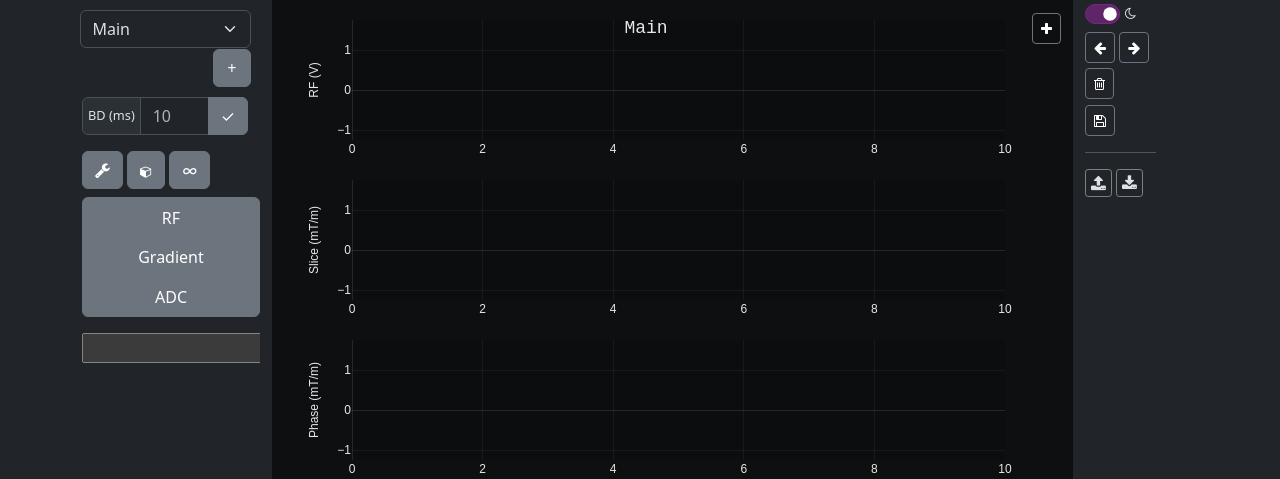
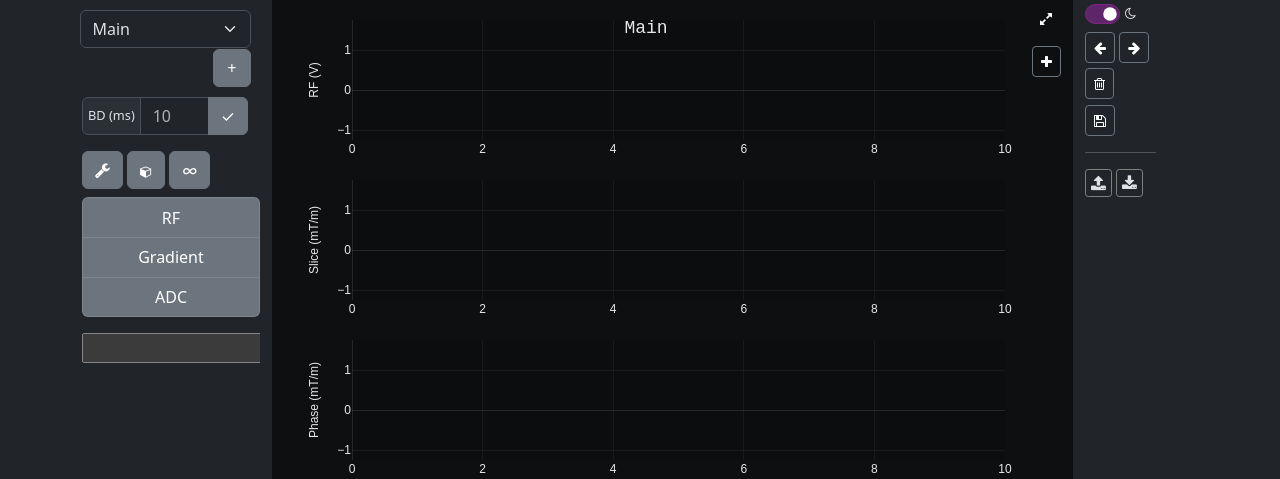
Before and after one commit to mtrk-dev/mtrk_designer_gui, a Flask app: page / in a window 1280 px wide. Shown: the top 479 px of the page. Run offline with Flask 3, Linux system fonts and the light colour scheme; some libraries are stand-ins or nearby versions.

Commit message:
add maximizing/minimizing window for plot

```diff
--- a/app/static/index.css
+++ b/app/static/index.css
@@ -57,6 +57,13 @@
     font-size: 14px;
     background: transparent;
     margin-top: 15%;
+}
+
+#plot-size-btn {
+    font-size: 14px;
+    background: transparent;
+    margin-top: 15%;
+    border: none;
 }
 
 #saved-msg {
@@ -137,6 +144,10 @@
     padding-right: 0px;
 }
 
+#object-btns-group button {
+    border-color: #ffffff1f;
+}
+
 #blockDurationSpan {
     font-size: 0.8rem;
     padding-left: 3%;
--- a/app/static/index.js
+++ b/app/static/index.js
@@ -1102,6 +1102,17 @@ $(document).on("click", ".event-btn", function () {
     $('#eventsModal').modal('toggle');
 })
 
+// Add click handler the plot size button.
+$(document).on("click", "#plot-size-btn", function () {
+    if ($("#leftSidebar").is(":visible")) {
+        maximize_plot_area();
+        $("#plot-size-icon").removeClass("fa-expand").addClass("fa-compress");
+    } else {
+        minimize_plot_area();
+        $("#plot-size-icon").removeClass("fa-compress").addClass("fa-expand");
+    }
+});
+
 // Block duration range slider configuration
 $("#blockDurationSlider").ionRangeSlider({
     type: "double",
@@ -1723,6 +1734,8 @@ function reload_data(data) {
     load_block_select_options();
     $('#block-select').val(block_name);
     scale_boxes_amplitude();
+    // In case the plot was expanded before data reload.
+    $("#plot-size-icon").removeClass("fa-compress").addClass("fa-expand");
 }
 
 function generate_current_data_state() {
@@ -2646,6 +2659,36 @@ function generate_block_duration() {
         block_to_duration[block] = block_range[1];
     }
     return block_to_duration;
+}
+
+function maximize_plot_area() {
+    $("#leftSidebar").hide();
+    $("#rightSidebar").hide();
+    $("#plot-col").removeClass("col-lg-8").addClass("col-lg-11");
+    let update = {
+        "height": window.innerHeight/5,
+        "width": rf_chart.offsetWidth,
+    }
+    Plotly.relayout(rf_chart, update);
+    Plotly.relayout(slice_chart, update);
+    Plotly.relayout(phase_chart, update);
+    Plotly.relayout(readout_chart, update);
+    Plotly.relayout(adc_chart, update);
+}
+
+function minimize_plot_area() {
+    $("#leftSidebar").show();
+    $("#rightSidebar").show();
+    $("#plot-col").removeClass("col-lg-11").addClass("col-lg-8");
+    let update = {
+        "height": window.innerHeight/5,
+        "width": rf_chart.offsetWidth,
+    }
+    Plotly.relayout(rf_chart, update);
+    Plotly.relayout(slice_chart, update);
+    Plotly.relayout(phase_chart, update);
+    Plotly.relayout(readout_chart, update);
+    Plotly.relayout(adc_chart, update);
 }
 
 function fire_alert(message) {
--- a/app/templates/index.html
+++ b/app/templates/index.html
@@ -484,6 +484,9 @@
                 </div>
               </div>
               <div id="events-col" class="col-auto">
+                <a id="plot-size-btn" class="btn btn-sm btn-secondary" role="button" data-bs-toggle="tooltip" data-bs-placement="bottom" title="Maximize/Minimize Plot">
+                  <i id="plot-size-icon" class="fa fa-expand"></i>
+                </a>
                 <!-- placeholder sections for different events -->
                 <section id="calc-events" class="event-section"></section>
                 <section id="init-events" class="event-section"></section>
@@ -492,7 +495,7 @@
                   <i class="fa fa-plus"></i>
                 </a>
               </div>
-              <div class="col-lg-1">
+              <div id="rightSidebar" class="col-lg-1">
                 <div id="modeSwitch" class="form-check form-switch">
                   <input class="form-check-input" type="checkbox" role="switch" id="flexSwitchCheckChecked" checked>
                   <label class="form-check-label" for="flexSwitchCheckChecked">
```
